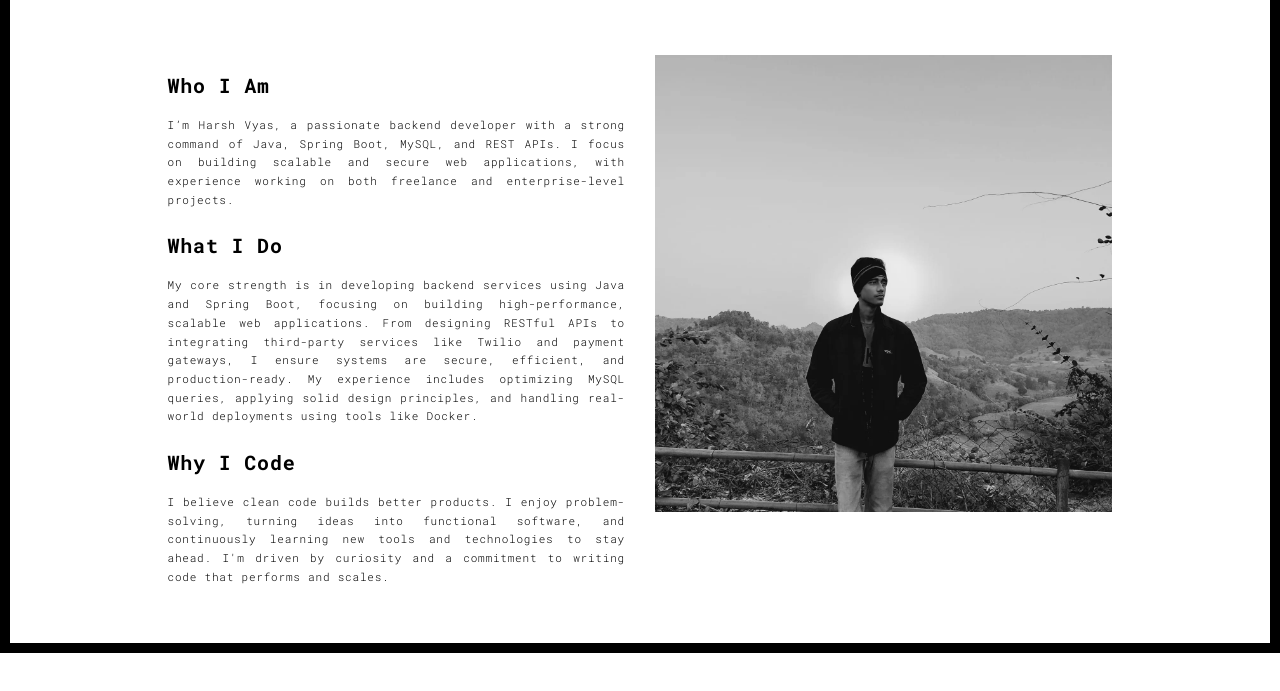
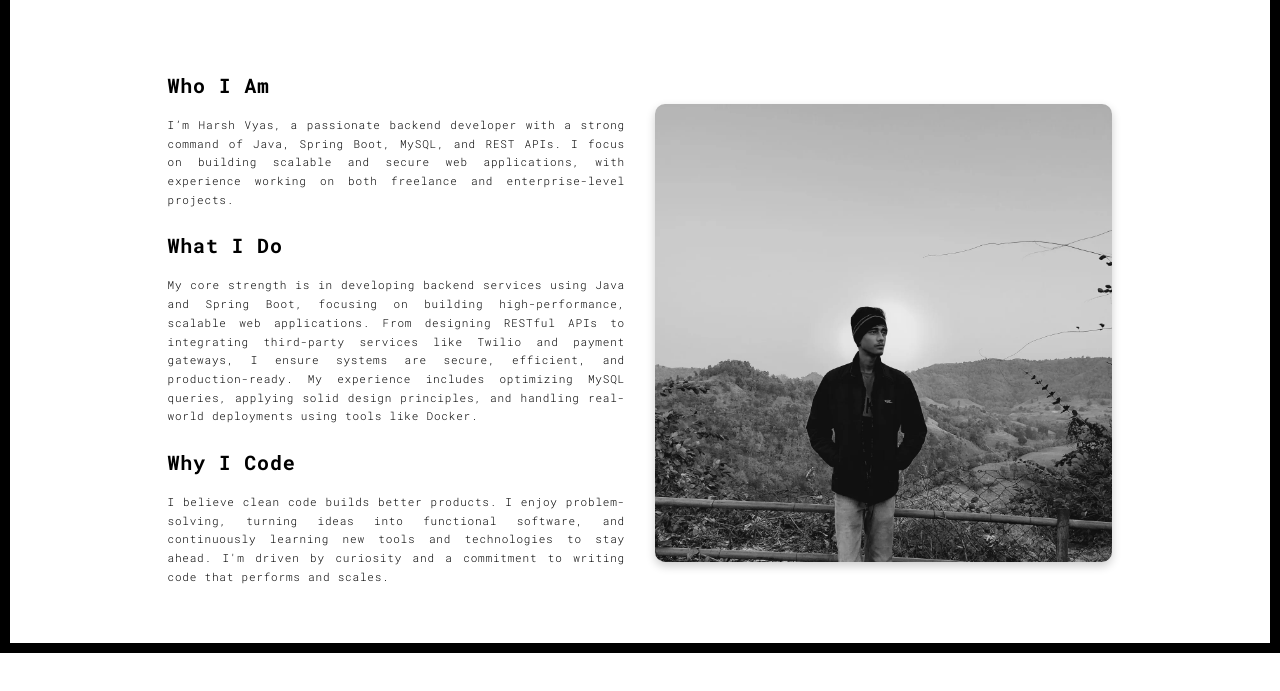
Before and after one commit to harshvyas005/My-Portfolio, a plain HTML site: page Portfolio-Website/univers/about.html in a window 1280 px wide. Shown: the part 147-838 px from the top of the page. Drawn offline with Linux system fonts and the light colour scheme.

Commit message:
adjust Photo

```diff
--- a/Portfolio-Website/univers/about.html
+++ b/Portfolio-Website/univers/about.html
@@ -3,7 +3,7 @@
   <head>
     <meta charset="UTF-8" />
     <meta content="IE=edge" http-equiv="X-UA-Compatible" />
-    <meta content="width=device-width,initial-scale=1" name="viewport" />
+    <meta content="width=device-width, initial-scale=1" name="viewport" />
     <meta content="description" name="description" />
     <meta name="google" content="notranslate" />
     <meta
@@ -24,21 +24,48 @@
     <title>About</title>
 
     <link href="./main.3f6952e4.css" rel="stylesheet" />
-  </head>
 
-  <body class="">
     <style>
       .paragraph-block {
         text-align: justify;
         line-height: 1.7;
         margin-bottom: 25px;
       }
+
+      .about-wrapper {
+        display: flex;
+        flex-wrap: wrap;
+        gap: 30px;
+        align-items: center;
+      }
+
+      .about-text,
+      .about-image {
+        flex: 1;
+        min-width: 300px;
+      }
+
+      .about-image img {
+        max-width: 100%;
+        border-radius: 10px;
+        box-shadow: 0 4px 10px rgba(0, 0, 0, 0.2);
+      }
+
+      @media (max-width: 768px) {
+        .about-wrapper {
+          flex-direction: column;
+        }
+      }
     </style>
+  </head>
+
+  <body class="">
     <div id="site-border-left"></div>
     <div id="site-border-right"></div>
     <div id="site-border-top"></div>
     <div id="site-border-bottom"></div>
-    <!-- Add your content of header -->
+
+    <!-- Header -->
     <header>
       <nav class="navbar navbar-fixed-top navbar-default">
         <div class="container">
@@ -57,7 +84,6 @@
 
           <div class="collapse navbar-collapse" id="navbar-collapse">
             <ul class="nav navbar-nav">
-              <
               <li><a href="./index.html" title="">01 : Home</a></li>
               <li><a href="./Skills.html" title="">02 : Skills</a></li>
               <li><a href="./Project.html" title="">03 : Projects</a></li>
@@ -72,6 +98,7 @@
       </nav>
     </header>
 
+    <!-- Main Content -->
     <div class="section-container">
       <div class="container">
         <div class="row">
@@ -82,8 +109,8 @@
 
             <div class="row">
               <div class="col-md-10 col-md-offset-1">
-                <div class="row">
-                  <div class="col-xs-12 col-md-6">
+                <div class="about-wrapper">
+                  <div class="about-text">
                     <h3>Who I Am</h3>
                     <p class="paragraph-block">
                       I’m Harsh Vyas, a passionate backend developer with a
@@ -116,11 +143,10 @@
                     </p>
                   </div>
 
-                  <div class="col-xs-12 col-md-6">
+                  <div class="about-image">
                     <img
                       src="./assets/images/harshPhoto2.jpg"
-                      class="img-responsive"
-                      alt=""
+                      alt="Harsh Vyas"
                     />
                   </div>
                 </div>
```
